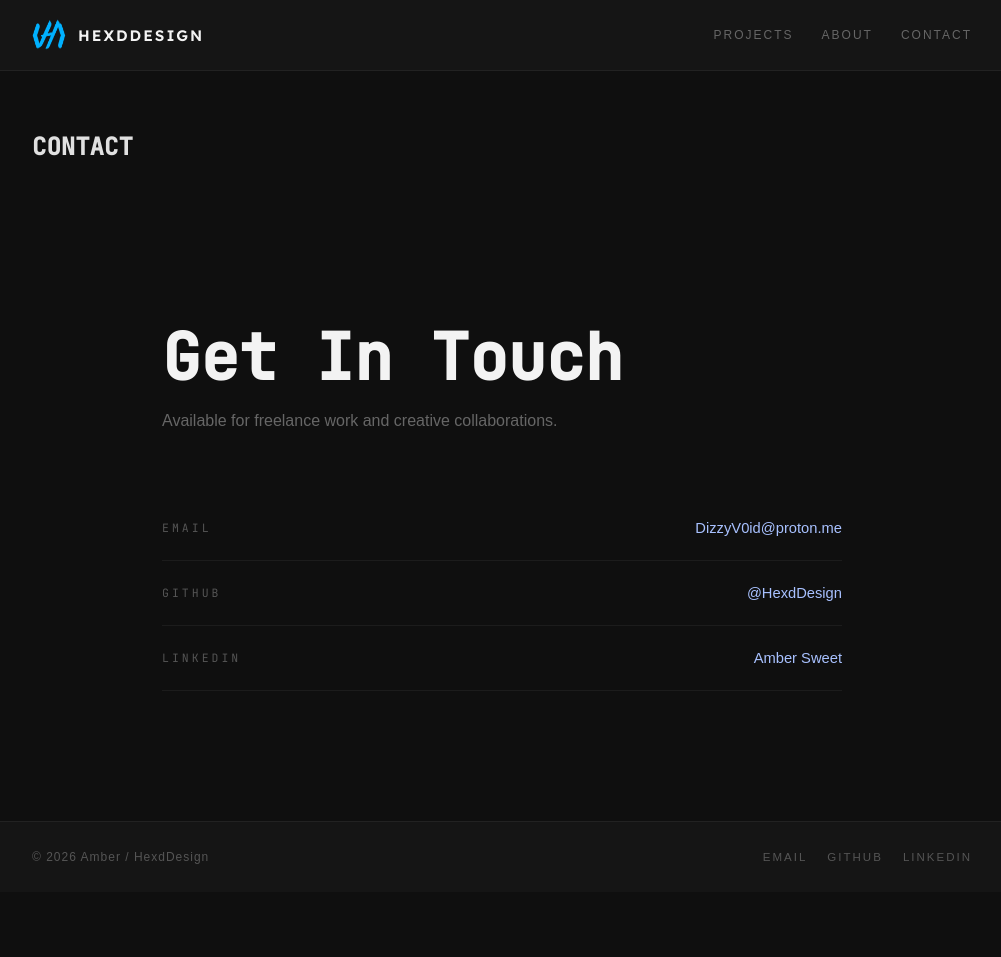
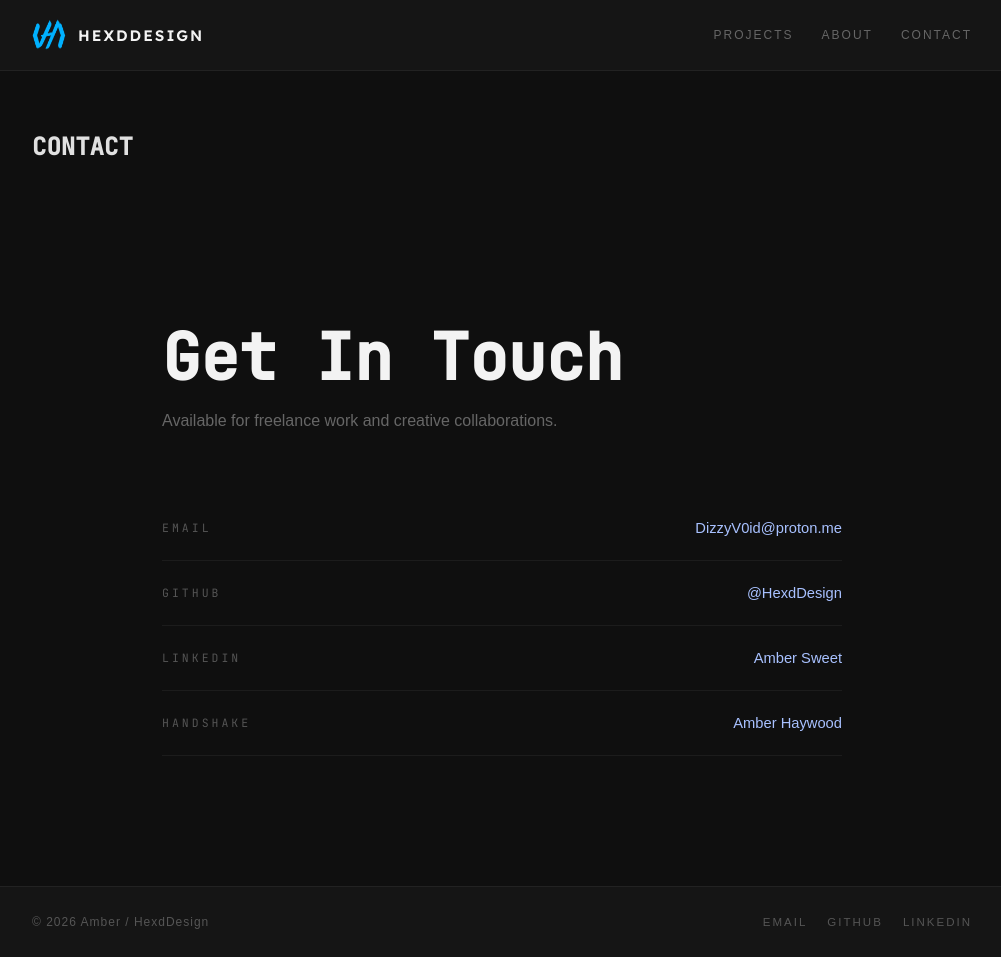
Before and after one commit to HexdDesign/hexddesign.github.io, a Jekyll site: the page built from contact.markdown, in a window 1280 px wide. Shown: the whole page, without its empty margins (138-1139 px from the left). Built offline with Jekyll 4.4.1, drawn with Linux system fonts in a browser that asks for light colours; some web fonts are replaced; before the commit the page ends 900 px from its top, so only the background shows below that.

Commit message:
Update contact.markdown

```diff
--- a/contact.markdown
+++ b/contact.markdown
@@ -31,7 +31,12 @@ permalink: /contact/
       <span class="contact-label">LinkedIn</span>
       <span class="contact-value">Amber Sweet</span>
     </a>
-
+    <a href="https:app.joinhandshake.com/profiles/hexd"
+       class="contact-item"
+       target="_blank">
+      <span class="contact-label">Handshake</span>
+      <span class="contact-value">Amber Haywood</span>
+    </a>
   </div>
 
 </div>
```
